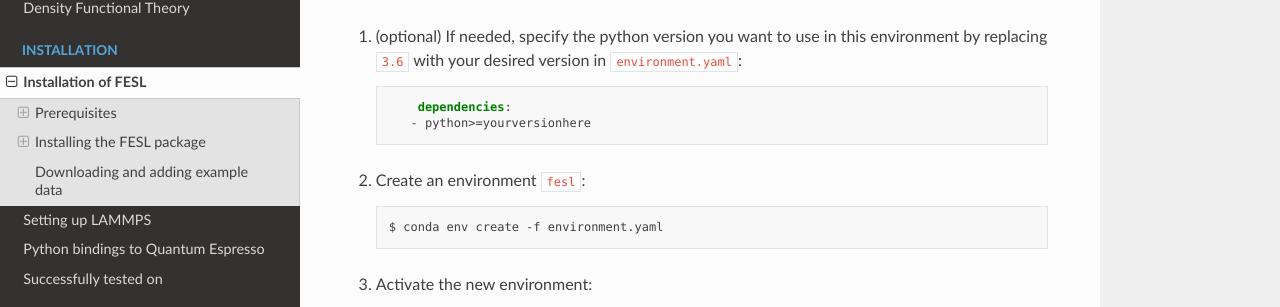
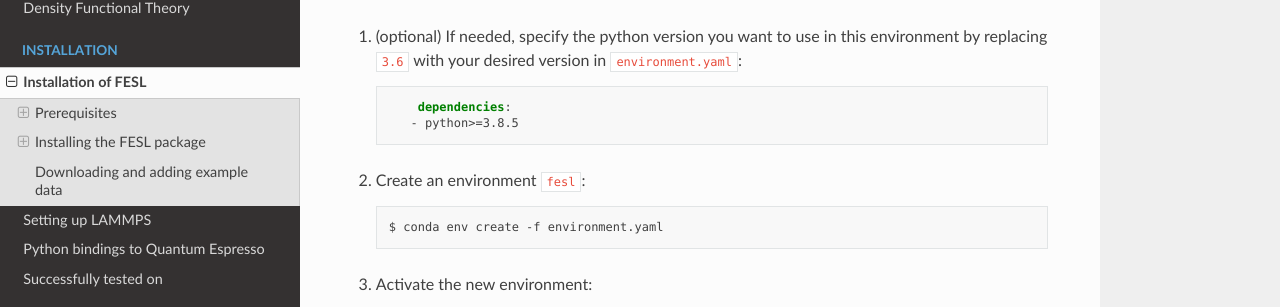
Before and after one commit to mala-project/mala, a Sphinx documentation site: the page built from docs/source/install/README.md, in a window 1280 px wide and 900 px high, scrolled down 1412 px. Shown: the part 144-451 px from the top of the window. Built offline with Sphinx 7.4.7 and the Read the Docs theme 2.0.0, drawn with Linux system fonts in a browser that asks for light colours; pages that are not in the unit, such as notebooks, are missing from menus.

Commit message:
Added python version for conda environment install.

````diff
--- a/docs/source/install/README.md
+++ b/docs/source/install/README.md
@@ -69,7 +69,7 @@
 desired version in `environment.yaml`:
    ```yaml
        dependencies:
-      - python>=yourversionhere
+      - python>=3.8.5
    ```
 2. Create an environment `fesl`:
    ```sh
````
